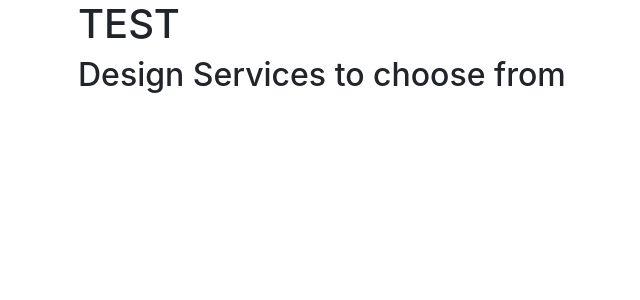
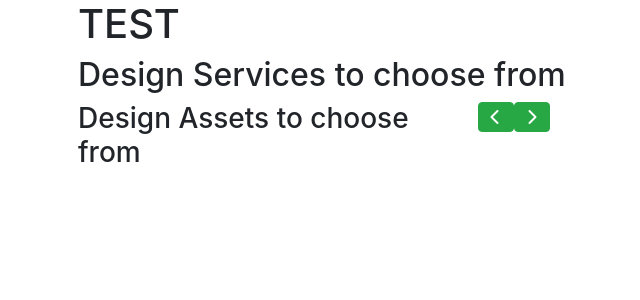
Before and after one commit to darylkangjh/Project-4, a Django app: page /services/all in a window 1280 px wide. Shown: the top 300 px of the page, without its empty margins (7-647 px from the left). Run offline with Django 3.2, Linux system fonts and the light colour scheme; data that the repository does not hold is empty; some libraries are stand-ins or nearby versions.

Commit message:
added a slider to the views template

```diff
--- a/digitalMarketing/templates/digitalMarketing/all_services.template.html
+++ b/digitalMarketing/templates/digitalMarketing/all_services.template.html
@@ -8,4 +8,62 @@
         <li>{{x.item_name}}</li>
         {%endfor%}
 
+<!-- Control Line for slider DAServices  -->
+<div class="container">
+    <div class="row">
+        <div class="row">
+            <div class="col-md-9">
+                <h3> Design Assets to choose from</h3>
+            </div>
+            <div class="col-md-3">
+                <!-- Controls -->
+                <div class="controls pull-right hidden-xs">
+                    <a class="left fa fa-chevron-left btn btn-success" href="#carousel-example"
+                        data-slide="prev"></a><a class="right fa fa-chevron-right btn btn-success" href="#carousel-example"
+                            data-slide="next"></a>
+                </div>
+            </div>
+        </div>
+    </div>
+
+    <div id="carousel-example" class="carousel slide hidden-xs" data-ride="carousel">
+        <div class="carousel-inner">
+            <div class="item active">
+                <div class="row">
+                     <div class="col-sm-3">
+        {%for x in DAServices %}
+                        <div class="col-item">
+                            <div class="photo">
+                                    <img src="#" class="img-responsive" alt="a" />
+                            </div>
+                             <div class="info">
+                                    <div class="row">
+                                        <div class="price col-md-6">
+                                            <h5>{{x.item_name}}</h5>
+                                            <h5 class="price-text-color">{{x.price}}</h5>
+                                        </div>
+                                        <div class="rating hidden-sm col-md-6">
+                                            <i class="price-text-color fa fa-star"></i><i class="price-text-color fa fa-star">
+                                            </i><i class="price-text-color fa fa-star"></i><i class="price-text-color fa fa-star">
+                                            </i><i class="fa fa-star"></i>
+                                        </div>
+                                    </div>
+                                    <div class="separator clear-left">
+                                        <p class="btn-add">
+                                            <i class="fa fa-shopping-cart"></i><a href="http://www.jquery2dotnet.com" class="hidden-sm">Add to cart</a></p>
+                                        <p class="btn-details">
+                                            <i class="fa fa-list"></i><a href="http://www.jquery2dotnet.com" class="hidden-sm">More details</a></p>
+                                    </div>
+                                    <div class="clearfix">
+                                    </div>
+                            </div>
+                        </div>
+        {%endfor%}
+                     </div>
+                </div>
+            </div>
+        </div>
+    </div>
+</div>
+
 {% endblock %}
--- a/digitalMarketing/views.py
+++ b/digitalMarketing/views.py
@@ -1,6 +1,6 @@
 from django.shortcuts import render, HttpResponse, redirect, reverse
 from .forms import DMServiceForm, DAServiceForm
-from .models import DMService
+from .models import DMService, DAService
 
 # Create your views here.
 # DmServices Views here
@@ -9,8 +9,10 @@ from .models import DMService
 def all_service(request):
 
     DMServices = DMService.objects.all()
+    DAServices = DAService.objects.all()
     return render(request, 'digitalMarketing/all_services.template.html', {
         'DMServices': DMServices,
+        'DAServices': DAServices
     })
 
 
--- a/templates/base.template.html
+++ b/templates/base.template.html
@@ -4,9 +4,15 @@
     <!-- Required meta tags -->
     <meta charset="utf-8">
     <meta name="viewport" content="width=device-width, initial-scale=1, shrink-to-fit=no">
+    <!-- Bootstrap CSS -->
+    <link rel="stylesheet" href="https://stackpath.bootstrapcdn.com/bootstrap/4.5.2/css/bootstrap.min.css" integrity="sha384-JcKb8q3iqJ61gNV9KGb8thSsNjpSL0n8PARn9HuZOnIxN0hoP+VmmDGMN5t9UJ0Z" crossorigin="anonymous">
+    <!-- Own styles.css -->
+    <link rel="stylesheet" href="styles.css">
+    <!-- Bootsnip thnk you for the carousell slider css -->
+    <link rel="stylesheet" href="carousel.css">
 
-    <!-- Bootstrap CSS -->
-    <link rel="stylesheet" href="https://stackpath.bootstrapcdn.com/bootstrap/4.4.1/css/bootstrap.min.css" integrity="sha384-Vkoo8x4CGsO3+Hhxv8T/Q5PaXtkKtu6ug5TOeNV6gBiFeWPGFN9MuhOf23Q9Ifjh" crossorigin="anonymous">
+
+    <!-- My Own CSS -->
 
     <title>{%block title%}{%endblock%}</title>
   </head>
@@ -18,6 +24,8 @@
     {%block js %}
     <!-- Optional JavaScript -->
     <!-- jQuery first, then Popper.js, then Bootstrap JS -->
+    <!-- Fontawesome code -->
+    <script src="https://use.fontawesome.com/a1855520a6.js"></script>
     <script src="https://code.jquery.com/jquery-3.4.1.slim.min.js" integrity="sha384-J6qa4849blE2+poT4WnyKhv5vZF5SrPo0iEjwBvKU7imGFAV0wwj1yYfoRSJoZ+n" crossorigin="anonymous"></script>
     <script src="https://cdn.jsdelivr.net/npm/popper.js@1.16.0/dist/umd/popper.min.js" integrity="sha384-Q6E9RHvbIyZFJoft+2mJbHaEWldlvI9IOYy5n3zV9zzTtmI3UksdQRVvoxMfooAo" crossorigin="anonymous"></script>
     <script src="https://stackpath.bootstrapcdn.com/bootstrap/4.4.1/js/bootstrap.min.js" integrity="sha384-wfSDF2E50Y2D1uUdj0O3uMBJnjuUD4Ih7YwaYd1iqfktj0Uod8GCExl3Og8ifwB6" crossorigin="anonymous"></script>
```
Also changed, not shown: static/carousel.css (added, +104 -0 lines).
